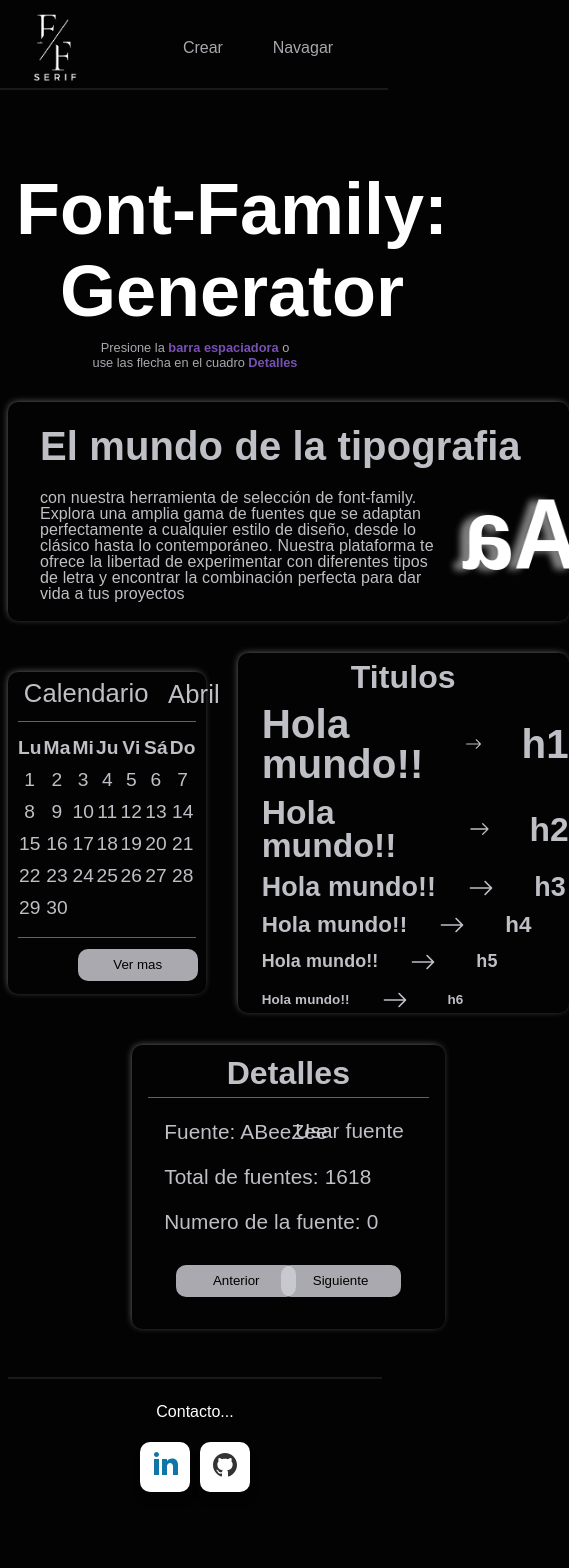
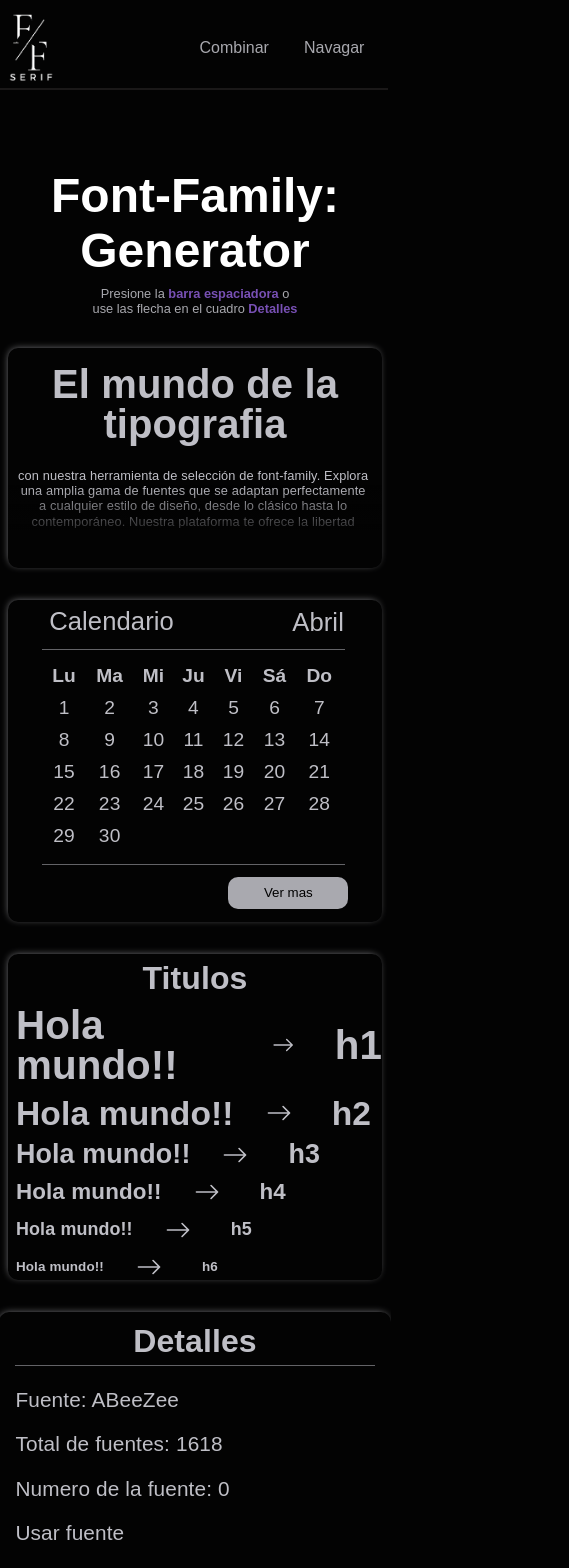
Before and after one commit to Alan-Ribeca/practicas-React, a React (Vite) app in the folder Family/fontFamily/: page / in a window 390 px wide. Shown: the top 1568 px of the page, 569 px wide, since content can reach past the window. Before the commit the page ends 1523 px from the top, so only its background shows below. Built offline with nearby package versions, Linux system fonts and the light colour scheme; no server answers; a web font is replaced by a local one.

Commit message:
siguiendo con el responsive

```diff
--- a/Family/fontFamily/src/components/grid/contenedor.scss
+++ b/Family/fontFamily/src/components/grid/contenedor.scss
@@ -86,3 +86,21 @@
     }
   }
 }
+
+@media screen and (max-width: 1000px) {
+  .container .grid {
+    display: flex;
+    flex-direction: column;
+  }
+}
+
+@media screen and (max-width: 550px) {
+  .containerGeneral {
+    .titulo {
+      width: 98%;
+      .h1Principal {
+        font-size: 3rem;
+      }
+    }
+  }
+}
--- a/Family/fontFamily/src/components/gridCuatro/gridCuatro.scss
+++ b/Family/fontFamily/src/components/gridCuatro/gridCuatro.scss
@@ -103,3 +103,51 @@
     }
   }
 }
+
+@media screen and (max-width: 1000px) {
+  .containerGridCuatro {
+    width: 50%;
+  }
+}
+
+@media screen and (max-width: 860px) {
+  .containerGridCuatro {
+    width: 57%;
+  }
+}
+
+@media screen and (max-width: 750px) {
+  .containerGridCuatro {
+    width: 67%;
+  }
+}
+
+@media screen and (max-width: 750px) {
+  .containerGridCuatro {
+    width: 96%;
+  }
+}
+
+@media screen and (max-width: 550px) {
+  .containerGridCuatro {
+    position: static;
+
+    .nombreFuente {
+      margin: 1.5rem 0;
+    }
+
+    .nombreFuente-usar {
+      margin: -1.5rem 0;
+
+      .fuenteA {
+        position: static;
+        top: 0;
+        left: 0;
+      }
+    }
+
+    .containerBoton {
+      margin-top: 5rem;
+    }
+  }
+}
--- a/Family/fontFamily/src/components/gridDos/gridDos.scss
+++ b/Family/fontFamily/src/components/gridDos/gridDos.scss
@@ -123,3 +123,54 @@
     }
   }
 }
+
+@media screen and (max-width: 1000px) {
+  .containerGridTable {
+    width: 53.2%;
+  }
+}
+
+@media screen and (max-width: 860px) {
+  .containerGridTable {
+    width: 60%;
+  }
+}
+
+@media screen and (max-width: 750px) {
+  .containerGridTable {
+    width: 70%;
+
+    .brCalendarioTop {
+      left: 9%;
+      width: 81%;
+    }
+
+    .calendario {
+      left: 11%;
+    }
+
+    .mes {
+      left: 76%;
+    }
+
+    .gridDos {
+      width: 94%;
+      padding-left: 9%;
+    }
+
+    .brCalendarioButtom {
+      left: 9%;
+      width: 81%;
+    }
+
+    .btnCalendario {
+      right: 9%;
+    }
+  }
+}
+
+@media screen and (max-width: 750px) {
+  .containerGridTable {
+    width: 100%;
+  }
+}
--- a/Family/fontFamily/src/components/gridTres/gridTres.scss
+++ b/Family/fontFamily/src/components/gridTres/gridTres.scss
@@ -66,3 +66,27 @@
     }
   }
 }
+
+@media screen and (max-width: 1000px) {
+  .gridTres {
+    width: 53.2%;
+  }
+}
+
+@media screen and (max-width: 860px) {
+  .gridTres {
+    width: 60%;
+  }
+}
+
+@media screen and (max-width: 750px) {
+  .gridTres {
+    width: 100%;
+  }
+}
+
+@media screen and (max-width: 550px) {
+  .gridTres .titulos {
+    margin-left: 0.5rem;
+  }
+}
--- a/Family/fontFamily/src/components/gridUno/GridUno.jsx
+++ b/Family/fontFamily/src/components/gridUno/GridUno.jsx
@@ -10,7 +10,7 @@ export const GridUno = () => {
           amplia gama de fuentes que se adaptan perfectamente a cualquier estilo
           de diseño, desde lo clásico hasta lo contemporáneo. Nuestra plataforma
           te ofrece la libertad de experimentar con diferentes tipos de letra y
-          encontrar la combinación perfecta para dar vida a tus proyectos
+          encontrar la combinación perfecta para dar vida a tus proyectos.
         </p>
         <p className="rotacion">Aa</p>
       </div>
--- a/Family/fontFamily/src/components/gridUno/gridUno.scss
+++ b/Family/fontFamily/src/components/gridUno/gridUno.scss
@@ -19,7 +19,6 @@
   box-shadow: -1px -1px 9px -3px rgba(208, 208, 216, 0.808);
   overflow: hidden;
   grid-column: 1 / -1;
-
 
   .h2GridUno {
     font-size: 2.5rem;
@@ -49,10 +48,34 @@
 @media screen and (max-width: 1536px) {
   .gridUno {
     width: 100%;
+    height: 187px;
+    overflow: hidden;
+    position: relative;
     padding: 0;
 
     .pGridUno {
-      width: 61%;
+      max-width: 66%;
+      padding-top: 0.1rem;
+      overflow: scroll;
+      height: 60px;
+      line-height: 1.2;
+      border-radius: 4px;
+    }
+
+    &::after {
+      content: "";
+      position: absolute;
+      bottom: 20%;
+      left: 0;
+      width: 100%;
+      height: 45px;
+      background-image: linear-gradient(
+        to bottom,
+        rgba(255, 255, 255, 0),
+        rgba(3, 3, 3, 0.781)
+      );
+      pointer-events: none;
+      z-index: 1;
     }
   }
 }
@@ -62,3 +85,88 @@
     width: 72%;
   }
 }
+
+@media screen and (max-width: 1000px) {
+  .gridUno {
+    width: 96%;
+  }
+}
+
+@media screen and (max-width: 780px) {
+  .gridUno {
+    width: 100%;
+
+    .h2GridUno {
+      margin: 1.5rem 0 0 0.5rem;
+    }
+
+    .pGridUno {
+      margin: 1.5rem 0 0 0.5rem;
+    }
+
+    .rotacion {
+      bottom: 8%;
+      font-size: 60px;
+    }
+  }
+}
+
+@media screen and (max-width: 700px) {
+  .gridUno {
+    .h2GridUno {
+      text-align: center;
+    }
+
+    .pGridUno {
+      padding-left: 1rem;
+    }
+
+    .rotacion {
+      bottom: -2%;
+      font-size: 50px;
+    }
+  }
+}
+
+@media screen and (max-width: 700px) {
+  .gridUno .pGridUno {
+    width: 100%;
+    text-align: center;
+    max-width: 100%;
+    padding: 0;
+  }
+
+  .rotacion {
+    display: none;
+  }
+}
+
+@media screen and (max-width: 691px) {
+  .gridUno {
+    .h2GridUno {
+      margin: 1rem 0;
+    }
+    .pGridUno {
+      width: 99%;
+      max-width: 99%;
+      margin: 1.5rem 0 0 0;
+    }
+    &::after {
+      bottom: 25%;
+    }
+  }
+}
+
+@media screen and (max-width: 504px) {
+  .gridUno {
+    height: 220px;
+
+    &::after {
+      bottom: 17%;
+    }
+
+    .pGridUno {
+      font-size: 0.8rem;
+    }
+  }
+}
--- a/Family/fontFamily/src/components/navbar/Header.jsx
+++ b/Family/fontFamily/src/components/navbar/Header.jsx
@@ -8,7 +8,7 @@ export const Header = () => {
       <nav className="navbar">
         <img src={img} alt="logo" className="logo"/>
         <ul className="ulNav">
-          <li className="liNav">Crear</li>
+          <li className="liNav">Combinar</li>
           <li className="liNav">Navagar</li>
         </ul>
       </nav>
--- a/Family/fontFamily/src/components/navbar/navbar.scss
+++ b/Family/fontFamily/src/components/navbar/navbar.scss
@@ -29,6 +29,10 @@
   @media screen and (max-width: 1536px) {
     margin: 0 1.5rem;
   }
+
+  @media screen and (max-width: 500px) {
+    margin: 0;
+  }
 }
 
 .hrNav {
--- a/Family/fontFamily/src/styles/App.scss
+++ b/Family/fontFamily/src/styles/App.scss
@@ -6,6 +6,7 @@ html, .body {
   font-family: "ABeeZee", sans-serif;
 
   @media screen and (max-width: 1536px) {
+    margin: 0;
     width: 100%;
   }
 }
```
